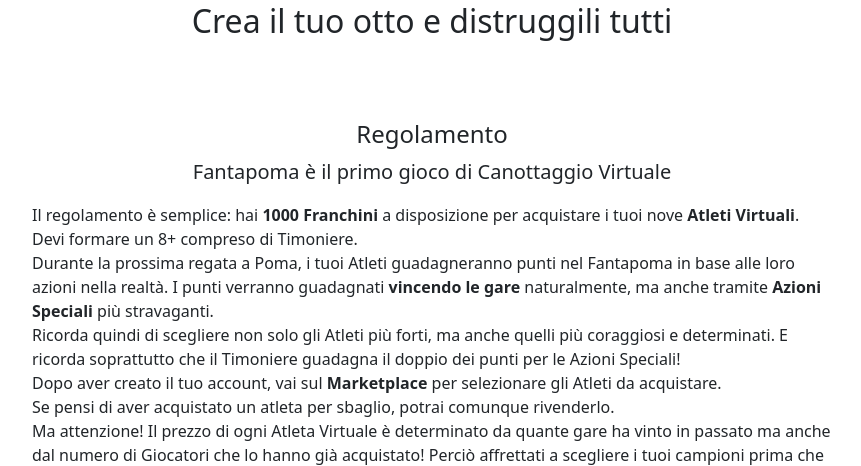
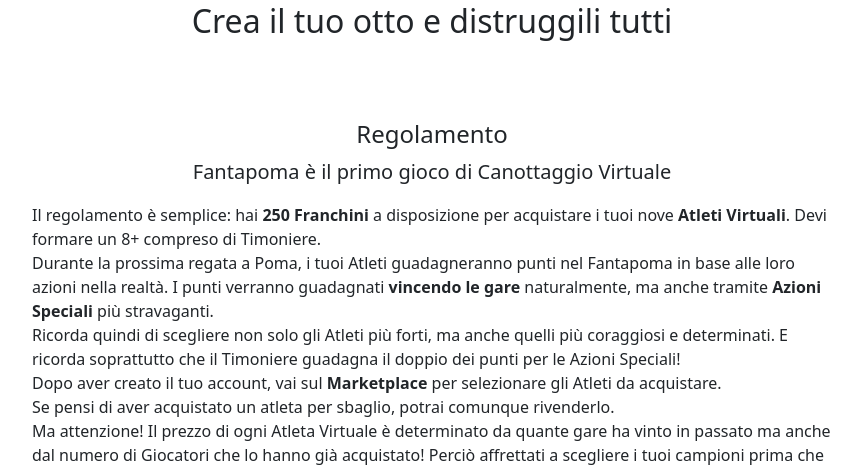
Before and after one commit to fedesss98/scp-django, a Django app: page /fantapoma/ in a window 1280 px wide. Shown: the part 206-672 px from the top of the page, without its empty margins (208-1069 px from the left). Run offline with Django 3.2, Linux system fonts and the light colour scheme.

Commit message:
Update starting Franchs

```diff
--- a/fantapoma/models.py
+++ b/fantapoma/models.py
@@ -63,7 +63,7 @@ class Athlete(models.Model):
 
 class Player(models.Model):
     user = models.OneToOneField(User, on_delete=models.CASCADE, primary_key=True)
-    franchs = models.IntegerField(blank=True, default=200)
+    franchs = models.IntegerField(blank=True, default=250)
     team_name = models.CharField(max_length=200, default='8+')
     score = models.IntegerField(blank=True, null=True, default=0)
 
--- a/fantapoma/templates/fantapoma/index.html
+++ b/fantapoma/templates/fantapoma/index.html
@@ -26,7 +26,7 @@
         <h4>Regolamento</h4>
         <p class="lead">Fantapoma è il primo gioco di Canottaggio Virtuale</p>
         <p class="text-start mw-5 mx-auto">
-          Il regolamento è semplice: hai <strong>1000 Franchini</strong> a disposizione per acquistare i tuoi nove <strong>Atleti Virtuali</strong>.
+          Il regolamento è semplice: hai <strong>250 Franchini</strong> a disposizione per acquistare i tuoi nove <strong>Atleti Virtuali</strong>.
           Devi formare un 8+ compreso di Timoniere.<br>
           Durante la prossima regata a Poma, i tuoi Atleti guadagneranno punti nel Fantapoma in base alle loro azioni nella realtà.
           I punti verranno guadagnati <strong>vincendo le gare</strong> naturalmente, ma anche tramite <strong>Azioni Speciali</strong> più stravaganti.<br>
```
